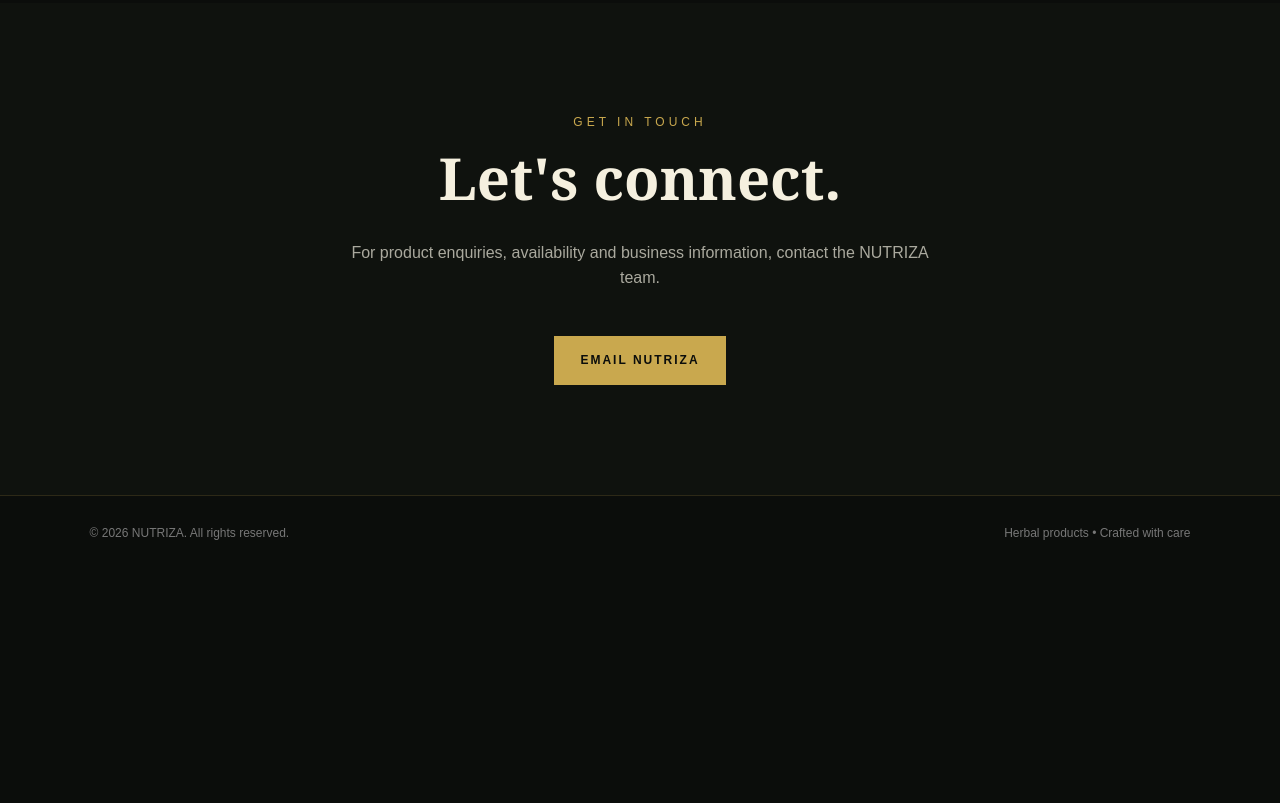
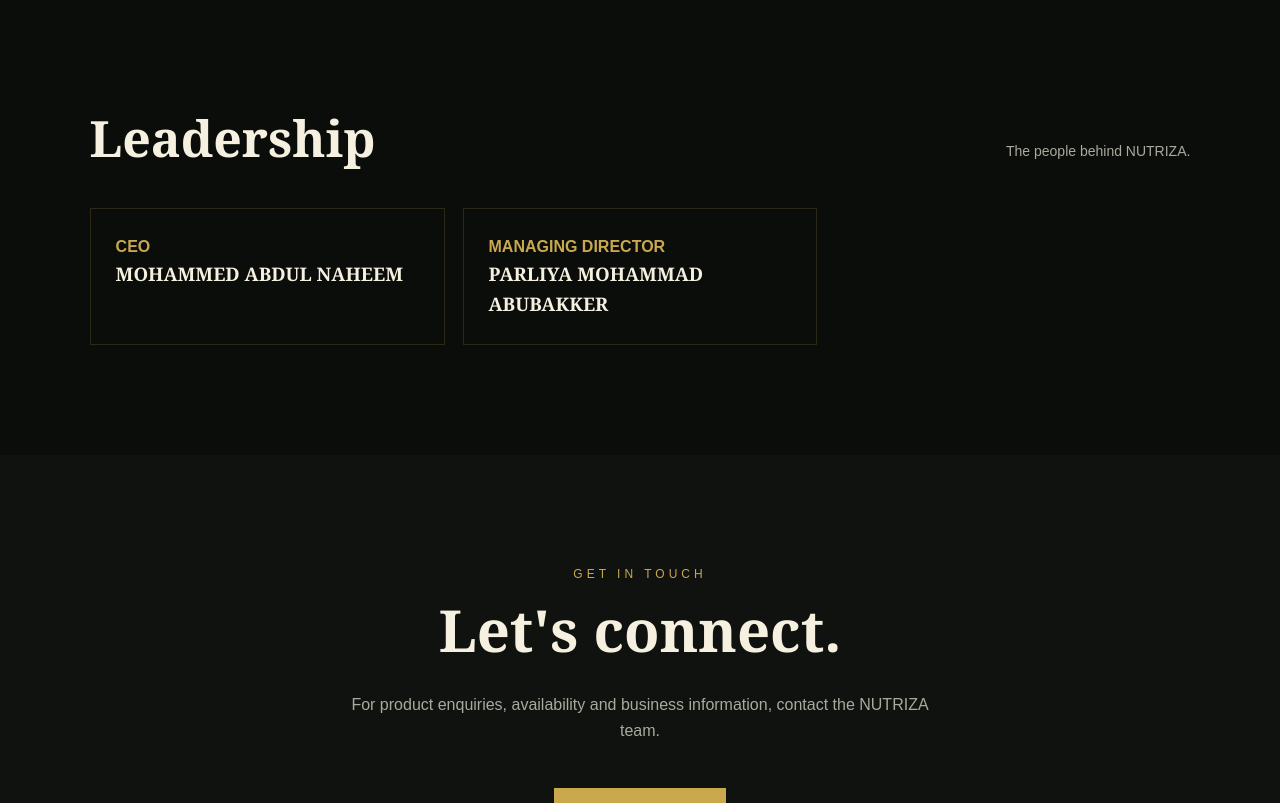
Before and after one commit to naheem3911/naheem3911.github.io, a plain HTML site: page index.html in a window 1280 px wide. Shown: the part 2118-2921 px from the top of the page. Before the commit the page ends 2688 px from the top, so only its background shows below. Drawn offline with Linux system fonts and the light colour scheme.

Commit message:
Add leadership section to index.html

```diff
--- a/index.html
+++ b/index.html
@@ -169,7 +169,24 @@ footer{padding:30px 7%;border-top:1px solid rgba(201,168,78,.18);display:flex;ju
     </div>
   </div>
 </section>
+<section id="leadership">
+  <div class="section-head">
+    <h2>Leadership</h2>
+    <p>The people behind NUTRIZA.</p>
+  </div>
 
+  <div class="values">
+    <div class="value">
+      <b>CEO</b>
+      <h3>MOHAMMED ABDUL NAHEEM</h3>
+    </div>
+
+    <div class="value">
+      <b>MANAGING DIRECTOR</b>
+      <h3>PARLIYA MOHAMMAD ABUBAKKER</h3>
+    </div>
+  </div>
+</section>
 <section class="contact" id="contact">
   <div class="kicker">Get in touch</div>
   <h2>Let's connect.</h2>
```
